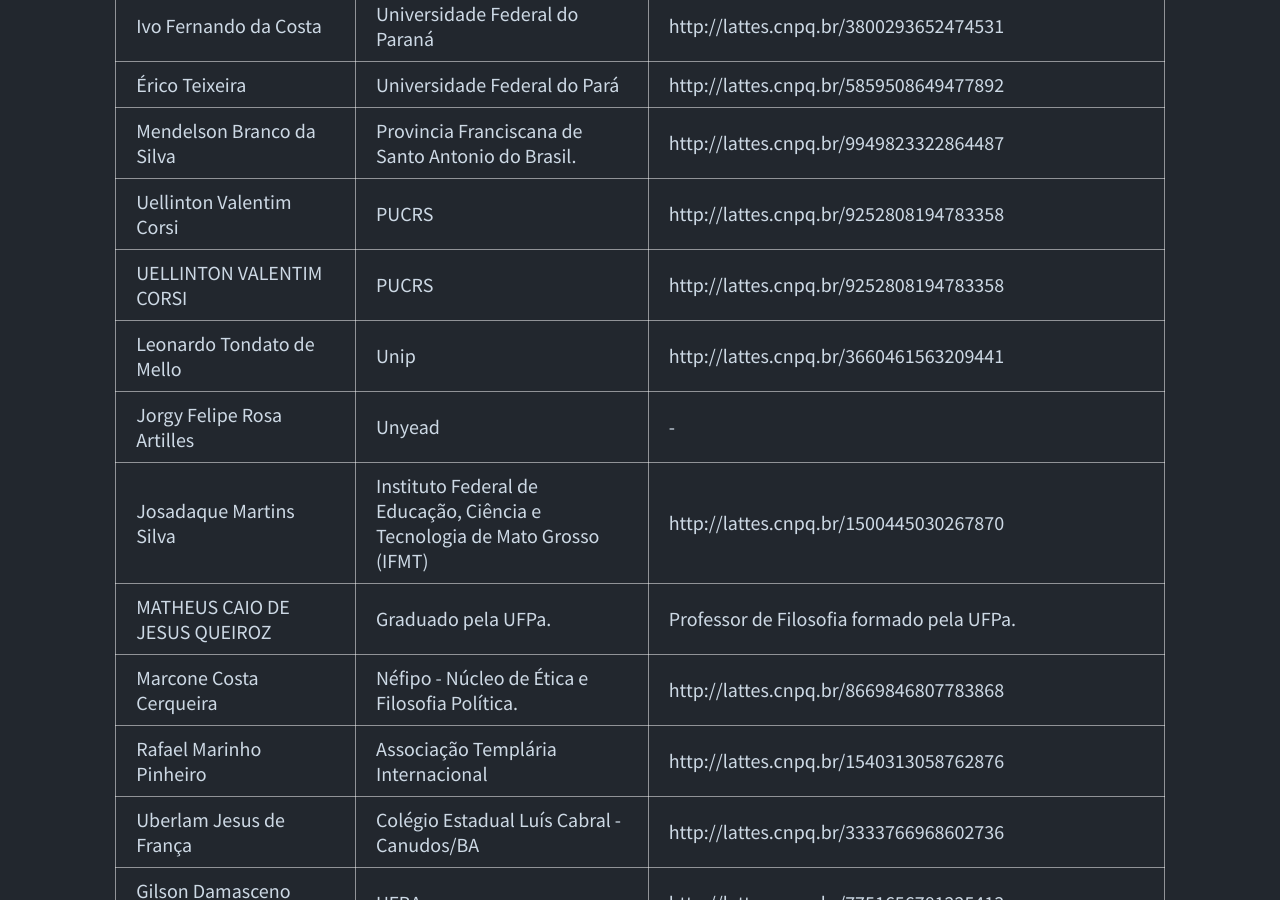
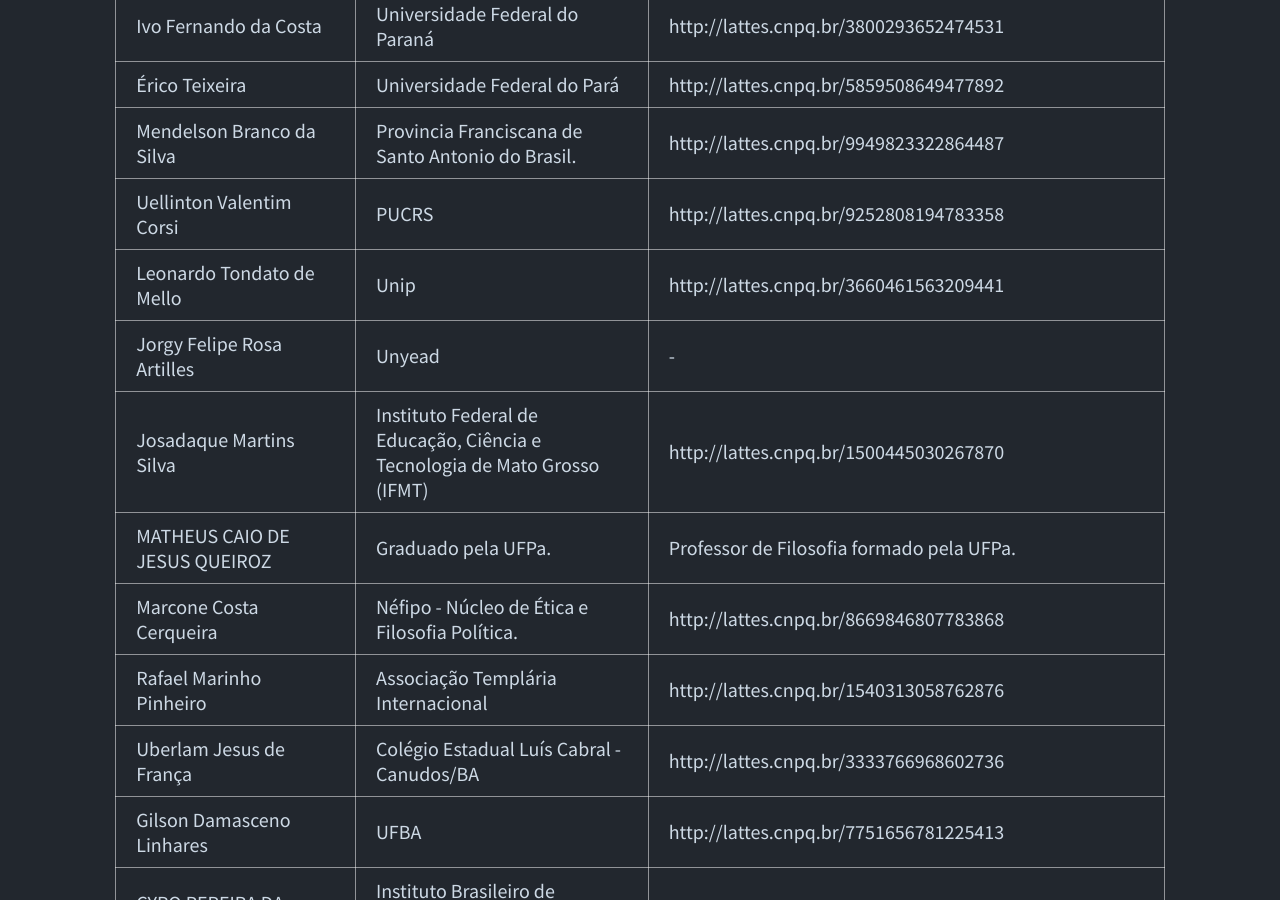
Before and after one commit to nap-o/sbefm, a Jekyll site: the page built from pages/membros.md, in a window 1280 px wide and 900 px high, scrolled down 5600 px. Built offline with Jekyll 4.4.1, drawn with Linux system fonts in a browser that asks for light colours.

Commit message:
fixing list members

```diff
--- a/_data/membros.json
+++ b/_data/membros.json
@@ -703,15 +703,6 @@
     },
     {
         "model": "appsbefm.associado",
-        "pk": 79,
-        "fields": {
-            "first_name": "UELLINTON VALENTIM CORSI",
-            "lattes": "http://lattes.cnpq.br/9252808194783358",
-            "instituicao": "PUCRS"
-        }
-    },
-    {
-        "model": "appsbefm.associado",
         "pk": 80,
         "fields": {
             "first_name": "Leonardo Tondato de Mello",
```
